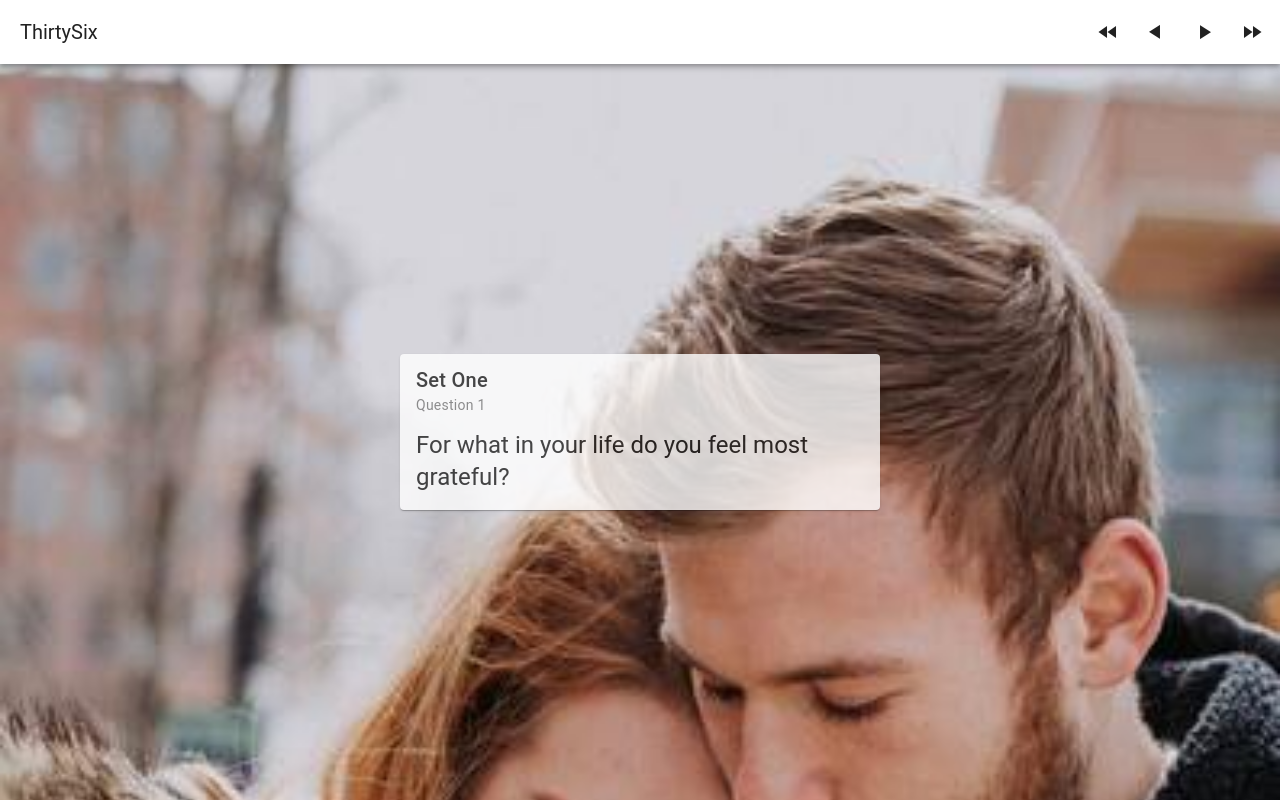
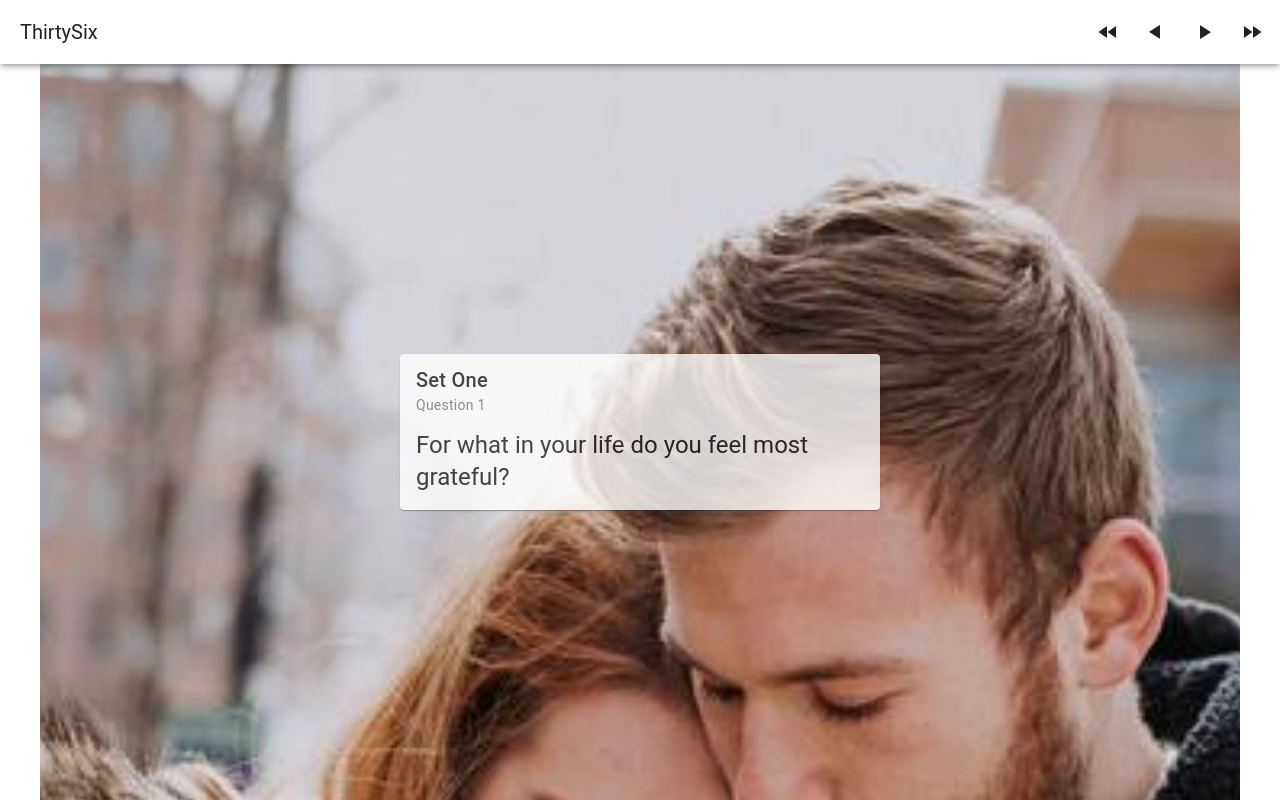
Before and after one commit to rlindner81/thirtysix, a Vue app: page / in a window 1280 px wide. Built offline with nearby package versions, Linux system fonts and the light colour scheme.

Commit message:
better on wide screens

```diff
--- a/src/App.vue
+++ b/src/App.vue
@@ -7,13 +7,14 @@
       <v-btn icon="mdi-fast-forward" @click="nextSet"></v-btn>
     </v-app-bar>
 
-    <v-main
-      :style="{
-        background: 'url(\'images/' + setBackgrounds[setIndex] + '\') no-repeat top center fixed',
-        backgroundSize: 'cover',
-      }"
-    >
-      <v-container class="fill-height">
+    <v-main>
+      <v-container
+        class="fill-height"
+        :style="{
+          background: 'url(\'images/' + setBackgrounds[setIndex] + '\') no-repeat top center fixed',
+          backgroundSize: 'cover',
+        }"
+      >
         <v-card
           style="opacity: 0.8"
           class="mx-auto"
```
